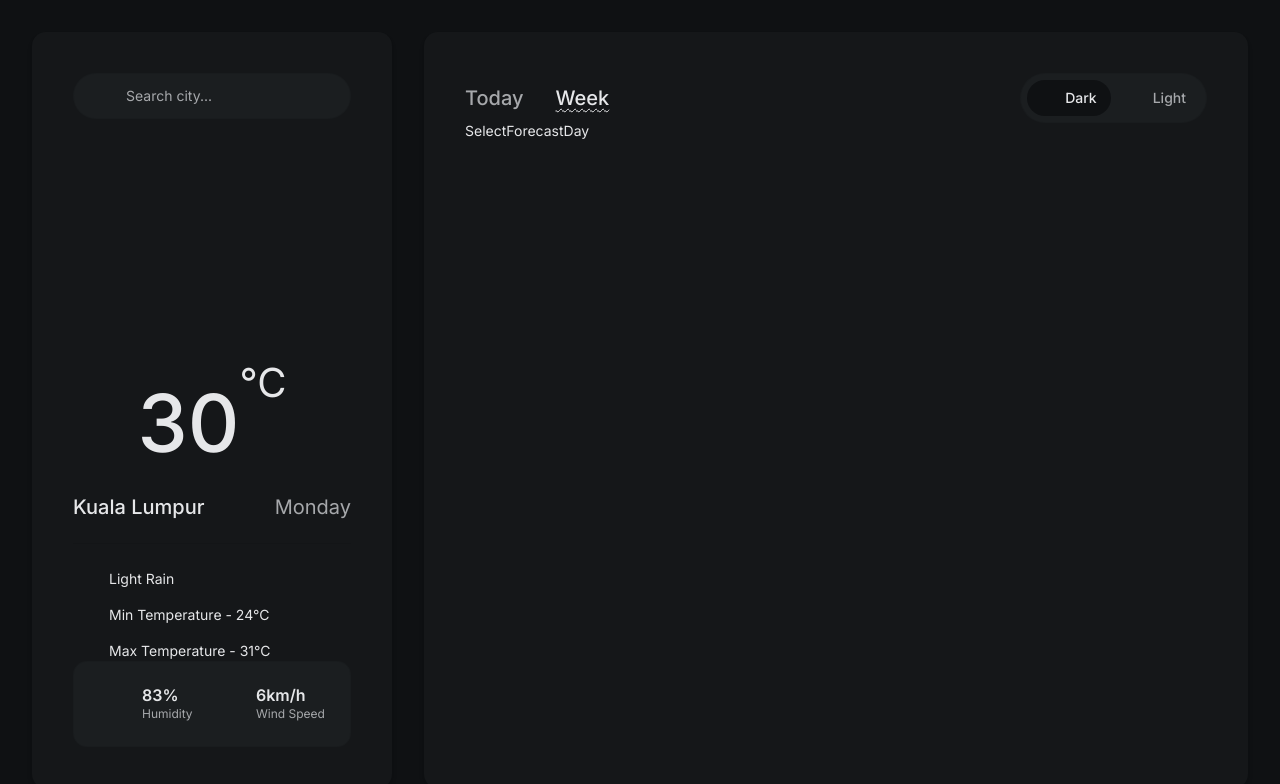
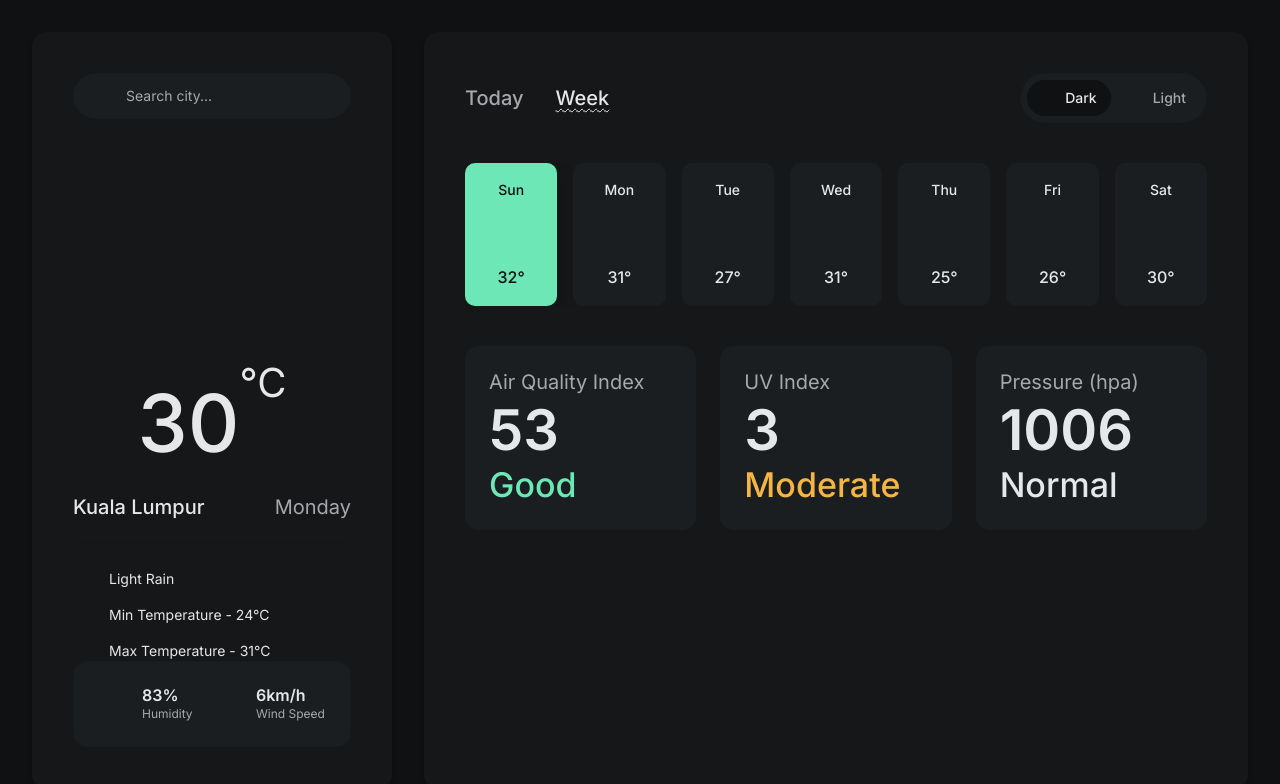
Before and after one commit to shuanvita/weather-dashboard, a Vue app: page / in a window 1280 px wide. Shown: the top 784 px of the page. Built offline with nearby package versions, Linux system fonts and the light colour scheme.

Commit message:
Добавил вывод дней погоды

```diff
--- a/src/app/styles/main.css
+++ b/src/app/styles/main.css
@@ -7,6 +7,7 @@
   --color-main: #0F1113;
   --color-secondary: #151719;
   --color-card: #1B1E20;
+  --color-card-hover: #2A2D30;
   --color-fg: #E6E7E9;
   --color-fg-muted: #A6A8AB;
   --color-accent: #6EE7B7;
--- a/src/entities/weather/index.ts
+++ b/src/entities/weather/index.ts
@@ -1,2 +1,3 @@
 export { default as ForecastDayCard } from './ui/ForecastDayCard.vue'
 export { default as WeatherMetricCard } from './ui/WeatherMetricCard.vue'
+export { weatherOverviewMetrics } from './model/weatherOverviewMetrics'
--- /dev/null
+++ b/src/entities/weather/model/weatherOverviewMetrics.ts
@@ -0,0 +1,33 @@
+export type WeatherMetricTone = 'default' | 'good' | 'warning'
+
+export type WeatherMetric = {
+  title: string
+  value: string | number
+  description: string
+  icon: string
+  tone: WeatherMetricTone
+}
+
+export const weatherOverviewMetrics: WeatherMetric[] = [
+  {
+    title: 'Air Quality Index',
+    value: 53,
+    description: 'Good',
+    icon: 'wind',
+    tone: 'good',
+  },
+  {
+    title: 'UV Index',
+    value: 3,
+    description: 'Moderate',
+    icon: 'sun',
+    tone: 'warning',
+  },
+  {
+    title: 'Pressure (hpa)',
+    value: 1006,
+    description: 'Normal',
+    icon: 'max-temp',
+    tone: 'default',
+  },
+]
--- a/src/entities/weather/ui/ForecastDayCard.vue
+++ b/src/entities/weather/ui/ForecastDayCard.vue
@@ -1,5 +1,26 @@
-<script setup lang="ts"></script>
+<script setup lang="ts">
+import { VSvg } from '@/shared/ui/VSvg'
+
+const props = defineProps<{
+  day: string
+  icon: string
+  temperature: number
+  isActive?: boolean
+}>()
+</script>
 
 <template>
-  <div>Weather Day</div>
+  <button
+    type="button"
+    class="grid h-35.75 w-full cursor-pointer items-center justify-center gap-3 rounded-[10px] px-2 py-4 transition-colors"
+    :class="
+      props.isActive
+        ? 'bg-accent text-main shadow-[0_10px_24px_rgba(0,0,0,0.18)]'
+        : 'bg-card text-fg hover:bg-card-hover'
+    "
+  >
+    <span class="font-medium">{{ props.day }}</span>
+    <VSvg :class="props.isActive ? 'text-main' : 'text-fg-muted'" :icon="props.icon" :size="32" />
+    <span class="text-[16px] font-medium">{{ props.temperature }}°</span>
+  </button>
 </template>
--- a/src/entities/weather/ui/WeatherMetricCard.vue
+++ b/src/entities/weather/ui/WeatherMetricCard.vue
@@ -1,5 +1,41 @@
-<script setup lang="ts"></script>
+<script setup lang="ts">
+import { computed } from 'vue'
+
+import { VSvg } from '@/shared/ui/VSvg'
+
+const props = withDefaults(
+  defineProps<{
+    title: string
+    value: string | number
+    description: string
+    icon: string
+    tone?: 'default' | 'good' | 'warning'
+  }>(),
+  {
+    tone: 'default',
+  },
+)
+
+const descriptionClass = computed(() => {
+  if (props.tone === 'good') {
+    return 'text-accent'
+  }
+
+  if (props.tone === 'warning') {
+    return 'text-[#F5B544]'
+  }
+
+  return 'text-fg'
+})
+</script>
 
 <template>
-  <div>Weather Metric Card</div>
+  <article class="bg-card flex h-[184px] min-w-0 flex-col justify-between rounded-[14px] p-6">
+    <p class="text-fg-muted text-[20px]">{{ props.title }}</p>
+    <p class="text-[56px] font-semibold leading-none">{{ props.value }}</p>
+    <div class="flex items-end justify-between">
+      <p class="text-[34px] font-medium" :class="descriptionClass">{{ props.description }}</p>
+      <VSvg class="text-fg-muted" :icon="props.icon" :size="40" />
+    </div>
+  </article>
 </template>
--- a/src/features/SelectActiveDay/ui/SelectActiveDay.vue
+++ b/src/features/SelectActiveDay/ui/SelectActiveDay.vue
@@ -1,5 +1,31 @@
-<script setup lang="ts"></script>
+<script setup lang="ts">
+import { ref } from 'vue'
+
+import { ForecastDayCard } from '@/entities/weather'
+
+const forecastDays = [
+  { day: 'Sun', icon: 'sun-rain', temperature: 32 },
+  { day: 'Mon', icon: 'sun', temperature: 31 },
+  { day: 'Tue', icon: 'cloudy', temperature: 27 },
+  { day: 'Wed', icon: 'rain', temperature: 31 },
+  { day: 'Thu', icon: 'drizzle', temperature: 25 },
+  { day: 'Fri', icon: 'thunderstorm', temperature: 26 },
+  { day: 'Sat', icon: 'sun-rain', temperature: 30 },
+]
+
+const activeDayIndex = ref(0)
+</script>
 
 <template>
-  <div>SelectForecastDay</div>
+  <ul class="grid grid-cols-7 gap-4 overflow-x-auto">
+    <li v-for="(day, index) in forecastDays" :key="day.day">
+      <ForecastDayCard
+        :day="day.day"
+        :icon="day.icon"
+        :temperature="day.temperature"
+        :is-active="index === activeDayIndex"
+        @click="activeDayIndex = index"
+      />
+    </li>
+  </ul>
 </template>
--- a/src/widgets/WeatherOverview/ui/WeatherOverview.vue
+++ b/src/widgets/WeatherOverview/ui/WeatherOverview.vue
@@ -1,11 +1,12 @@
 <script setup lang="ts">
 import { ThemeSwitcher } from '@/features/ThemeSwitcher'
 import { SelectActiveDay } from '@/features/SelectActiveDay'
+import { WeatherMetricCard, weatherOverviewMetrics } from '@/entities/weather'
 </script>
 
 <template>
   <div>
-    <div class="flex items-center justify-between">
+    <div class="flex items-center justify-between mb-10">
       <div class="text-size-title flex items-center gap-8 font-medium">
         <button class="text-fg-muted cursor-pointer hover:text-fg">Today</button>
         <button class="underline-offset-3 decoration-wavy underline decoration-1">Week</button>
@@ -13,5 +14,17 @@ import { SelectActiveDay } from '@/features/SelectActiveDay'
       <ThemeSwitcher />
     </div>
     <SelectActiveDay />
+
+    <ul class="mt-10 grid gap-6 xl:grid-cols-3">
+      <li v-for="item in weatherOverviewMetrics" :key="item.title">
+        <WeatherMetricCard
+          :title="item.title"
+          :value="item.value"
+          :description="item.description"
+          :icon="item.icon"
+          :tone="item.tone"
+        />
+      </li>
+    </ul>
   </div>
 </template>
```
